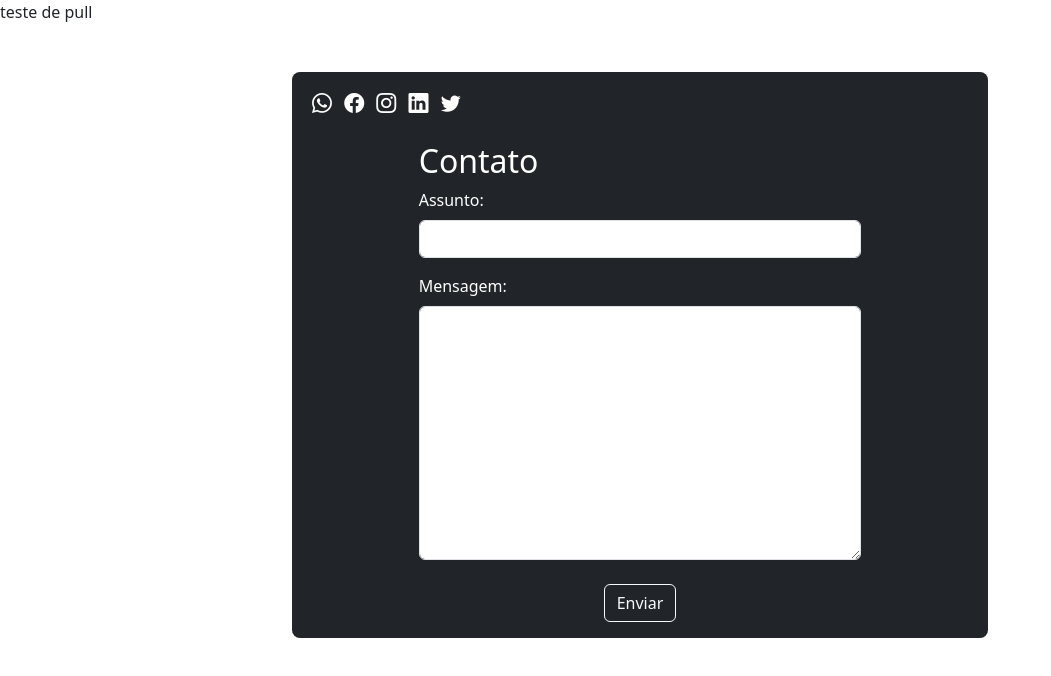
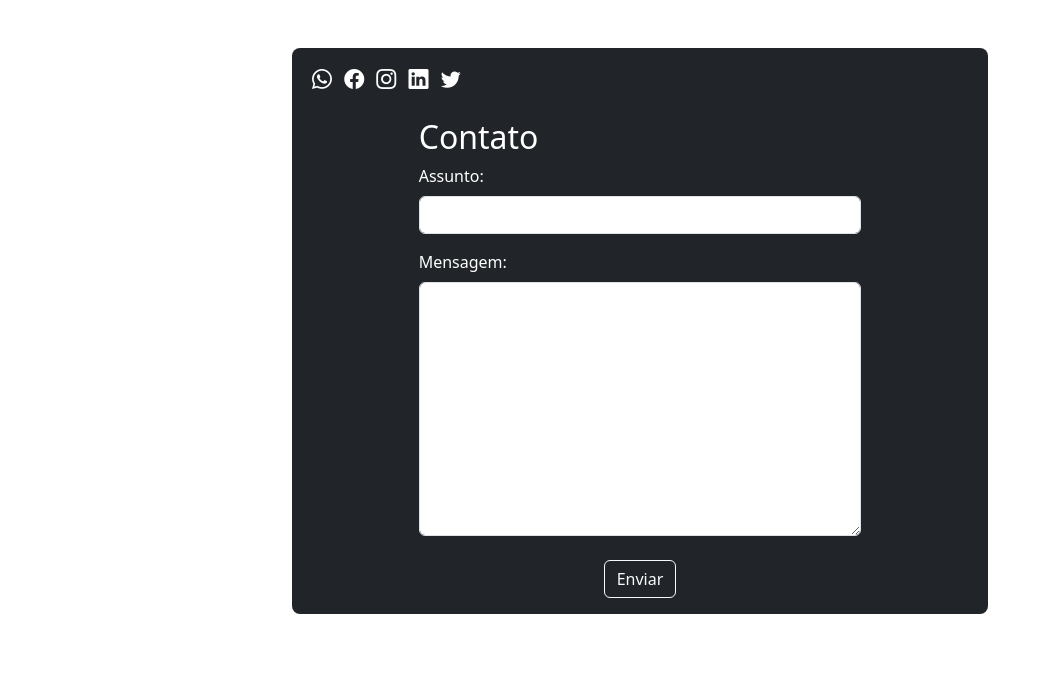
Before and after one commit to Ivan-Caliari/hackathon, a plain HTML site: page index.html in a window 1280 px wide. Shown: the whole page, without its empty margins (0-1051 px from the left). Drawn offline with nearby package versions, Linux system fonts and the light colour scheme.

Commit message:
div teste apagada

```diff
--- a/index.html
+++ b/index.html
@@ -12,9 +12,6 @@
 </head>
 
 <body>
-    <div>
-        teste de pull
-    </div>
 
     <div class="container p-5">
         <div class="col-lg-8 p-3 mx-auto text-bg-dark rounded-3">
```
